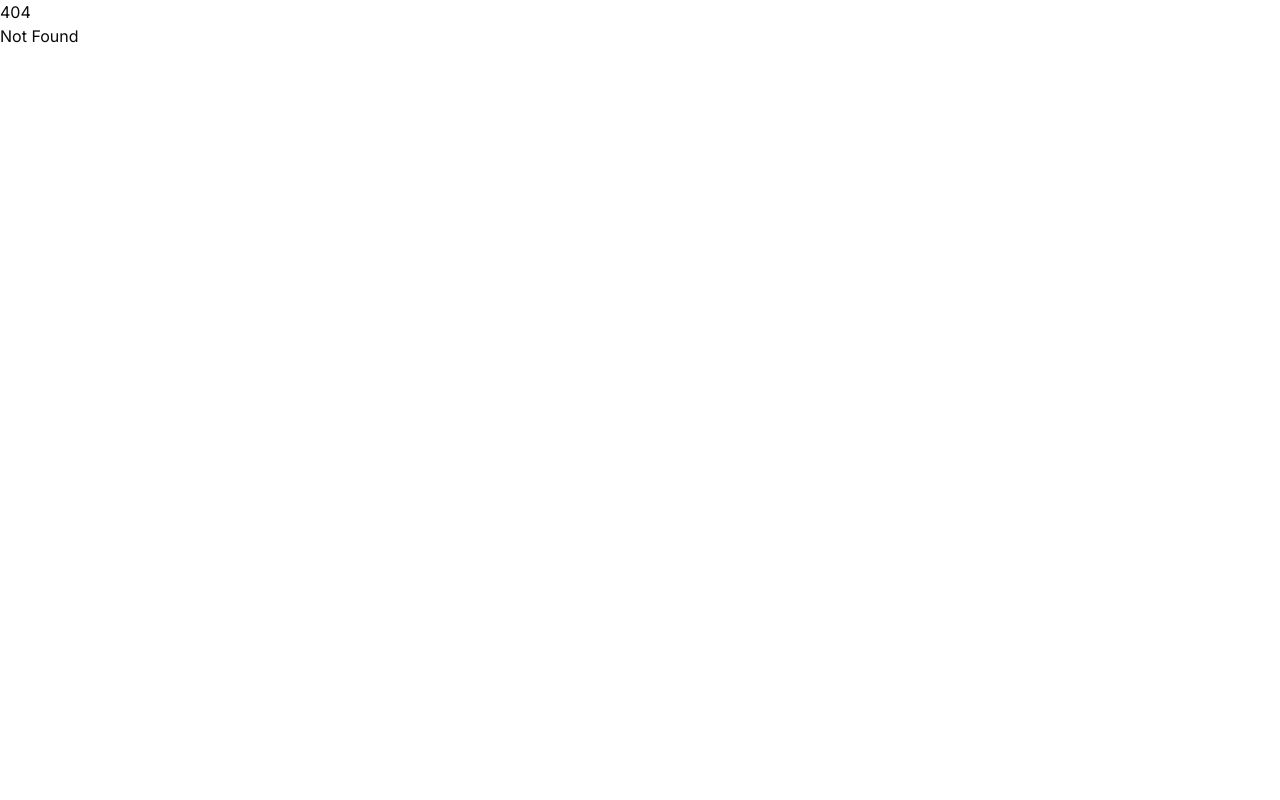
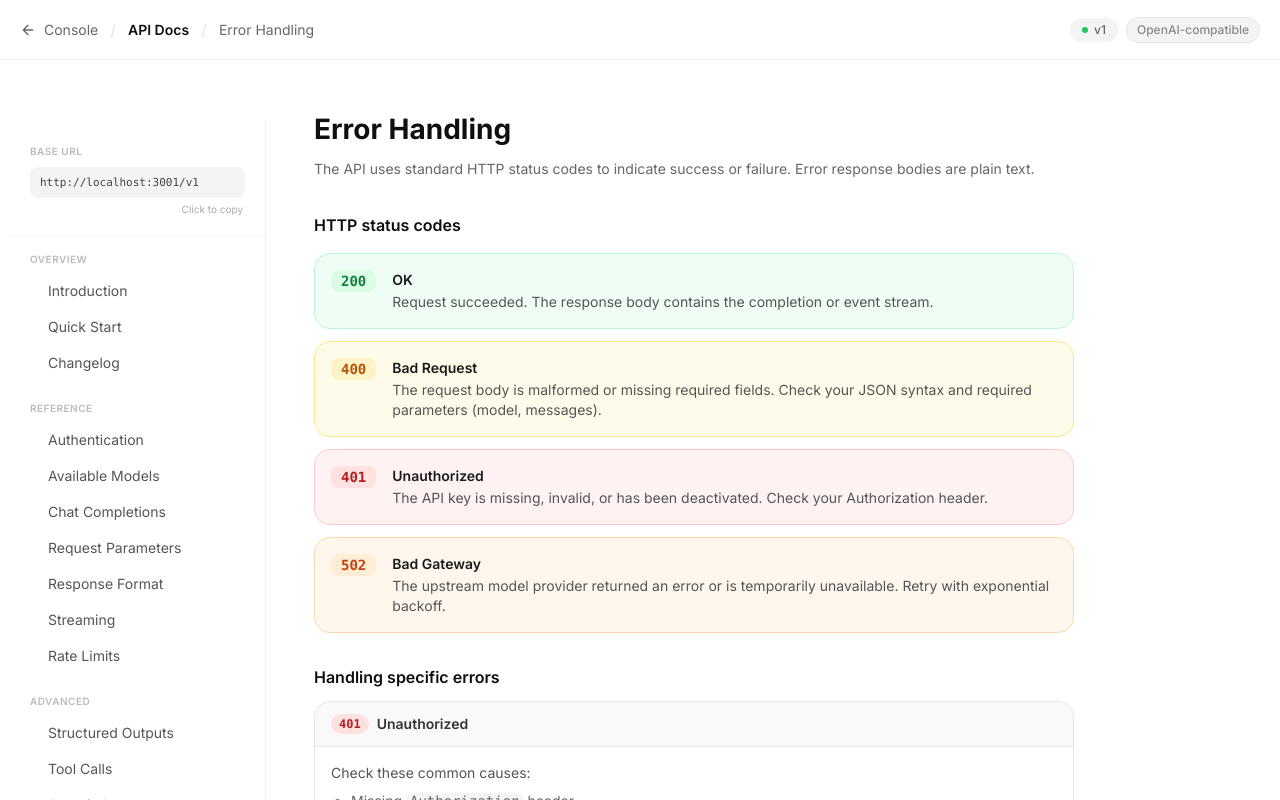
Before and after one commit to oki0ki/Render-API-Console, a SvelteKit app in the folder console/console/: page /docs/errors in a window 1280 px wide. Before the commit this address had no page. Built offline with nearby package versions, Linux system fonts and the light colour scheme.

Commit message:
Add console/console/src/routes/docs/errors/+page.svelte

```diff
--- /dev/null
+++ b/console/console/src/routes/docs/errors/+page.svelte
@@ -0,0 +1,128 @@
+<script lang="ts">
+	import { baseUrl, getSnippets } from '$lib/docs-store';
+	import CodeBlock from '$lib/CodeBlock.svelte';
+
+	$: s = getSnippets($baseUrl);
+
+	const errors = [
+		{
+			code: '200', label: 'OK',
+			bg: 'bg-green-50', border: 'border-green-200', badge: 'bg-green-100 text-green-700',
+			desc: 'Request succeeded. The response body contains the completion or event stream.',
+		},
+		{
+			code: '400', label: 'Bad Request',
+			bg: 'bg-amber-50', border: 'border-amber-200', badge: 'bg-amber-100 text-amber-700',
+			desc: 'The request body is malformed or missing required fields. Check your JSON syntax and required parameters (model, messages).',
+		},
+		{
+			code: '401', label: 'Unauthorized',
+			bg: 'bg-red-50', border: 'border-red-200', badge: 'bg-red-100 text-red-700',
+			desc: 'The API key is missing, invalid, or has been deactivated. Check your Authorization header.',
+		},
+		{
+			code: '502', label: 'Bad Gateway',
+			bg: 'bg-orange-50', border: 'border-orange-200', badge: 'bg-orange-100 text-orange-700',
+			desc: 'The upstream model provider returned an error or is temporarily unavailable. Retry with exponential backoff.',
+		},
+	];
+</script>
+
+<svelte:head><title>Error Handling — API Docs</title></svelte:head>
+
+<div class="max-w-[760px]">
+
+	<h1 class="text-[1.75rem] font-bold text-[#0f0f0f] mb-2">Error Handling</h1>
+	<p class="text-sm text-[#666] mb-8 leading-relaxed">
+		The API uses standard HTTP status codes to indicate success or failure. Error response bodies are plain text.
+	</p>
+
+	<!-- Status codes -->
+	<h2 class="text-base font-semibold text-[#0f0f0f] mb-4">HTTP status codes</h2>
+	<div class="space-y-3 mb-8">
+		{#each errors as e}
+			<div class="flex items-start gap-4 p-4 rounded-2xl border {e.border} {e.bg}">
+				<span class="font-mono text-sm font-bold px-2.5 py-1 rounded-lg {e.badge} flex-shrink-0 leading-none">{e.code}</span>
+				<div>
+					<p class="text-sm font-semibold text-[#1a1a1a] mb-0.5">{e.label}</p>
+					<p class="text-sm text-[#555]">{e.desc}</p>
+				</div>
+			</div>
+		{/each}
+	</div>
+
+	<!-- Handling errors -->
+	<h2 class="text-base font-semibold text-[#0f0f0f] mb-3">Handling specific errors</h2>
+
+	<div class="space-y-5 mb-8">
+
+		<!-- 401 handling -->
+		<div class="border border-[#e5e5e5] rounded-2xl overflow-hidden">
+			<div class="flex items-center gap-2 px-4 py-3 bg-[#f9f9f9] border-b border-[#e5e5e5]">
+				<span class="font-mono text-xs font-bold px-2 py-0.5 rounded bg-red-100 text-red-700">401</span>
+				<span class="text-sm font-semibold text-[#333]">Unauthorized</span>
+			</div>
+			<div class="p-4 text-sm text-[#555] space-y-2">
+				<p>Check these common causes:</p>
+				<ul class="list-disc pl-5 space-y-1 text-sm text-[#666]">
+					<li>Missing <code class="font-mono bg-[#f4f4f4] px-1 rounded">Authorization</code> header</li>
+					<li>Key is incorrectly formatted (must start with <code class="font-mono bg-[#f4f4f4] px-1 rounded">sk-</code>)</li>
+					<li>Key has been deactivated in the Console</li>
+					<li>Extra whitespace around the key value</li>
+				</ul>
+			</div>
+		</div>
+
+		<!-- 400 handling -->
+		<div class="border border-[#e5e5e5] rounded-2xl overflow-hidden">
+			<div class="flex items-center gap-2 px-4 py-3 bg-[#f9f9f9] border-b border-[#e5e5e5]">
+				<span class="font-mono text-xs font-bold px-2 py-0.5 rounded bg-amber-100 text-amber-700">400</span>
+				<span class="text-sm font-semibold text-[#333]">Bad Request</span>
+			</div>
+			<div class="p-4 text-sm text-[#555] space-y-2">
+				<p>Common causes:</p>
+				<ul class="list-disc pl-5 space-y-1 text-sm text-[#666]">
+					<li>Missing required fields: <code class="font-mono bg-[#f4f4f4] px-1 rounded">model</code> or <code class="font-mono bg-[#f4f4f4] px-1 rounded">messages</code></li>
+					<li>Invalid JSON in the request body</li>
+					<li>Wrong Content-Type header (must be <code class="font-mono bg-[#f4f4f4] px-1 rounded">application/json</code>)</li>
+				</ul>
+			</div>
+		</div>
+
+		<!-- 502 handling -->
+		<div class="border border-[#e5e5e5] rounded-2xl overflow-hidden">
+			<div class="flex items-center gap-2 px-4 py-3 bg-[#f9f9f9] border-b border-[#e5e5e5]">
+				<span class="font-mono text-xs font-bold px-2 py-0.5 rounded bg-orange-100 text-orange-700">502</span>
+				<span class="text-sm font-semibold text-[#333]">Bad Gateway — Retry strategy</span>
+			</div>
+			<div class="p-4">
+				<p class="text-sm text-[#555] mb-3">502 errors are transient. Implement exponential backoff for production workloads:</p>
+				<CodeBlock code={s.retryPython} id="retry-py" lang="python" />
+			</div>
+		</div>
+	</div>
+
+	<!-- Best practices -->
+	<h2 class="text-base font-semibold text-[#0f0f0f] mb-3">Best practices</h2>
+	<div class="space-y-2 mb-8">
+		{#each [
+			{ icon: '✓', text: 'Always check finish_reason in the response (stop | tool_calls | length | content_filter).' },
+			{ icon: '✓', text: 'Log the request id from error responses to help with debugging.' },
+			{ icon: '✓', text: 'For 502 errors, retry with exponential backoff: 1s → 2s → 4s (max 3 retries).' },
+			{ icon: '✓', text: 'For streaming, handle stream disconnections and implement reconnection logic.' },
+			{ icon: '✓', text: 'Set a client-side timeout (recommended: 120s) to catch stuck requests.' },
+		] as tip}
+			<div class="flex items-start gap-3 p-3 rounded-xl bg-[#fafafa] border border-[#f0f0f0]">
+				<span class="text-green-500 font-bold text-sm flex-shrink-0">{tip.icon}</span>
+				<p class="text-sm text-[#555]">{tip.text}</p>
+			</div>
+		{/each}
+	</div>
+
+	<!-- Footer -->
+	<div class="mt-4 pt-6 border-t border-[#f0f0f0] text-center">
+		<p class="text-sm text-[#ccc]">AI Gateway API · OpenAI-compatible · v1</p>
+		<p class="text-xs text-[#ddd] mt-1">All endpoints · Max 10 tool iterations · 120s upstream timeout</p>
+	</div>
+
+</div>
```
